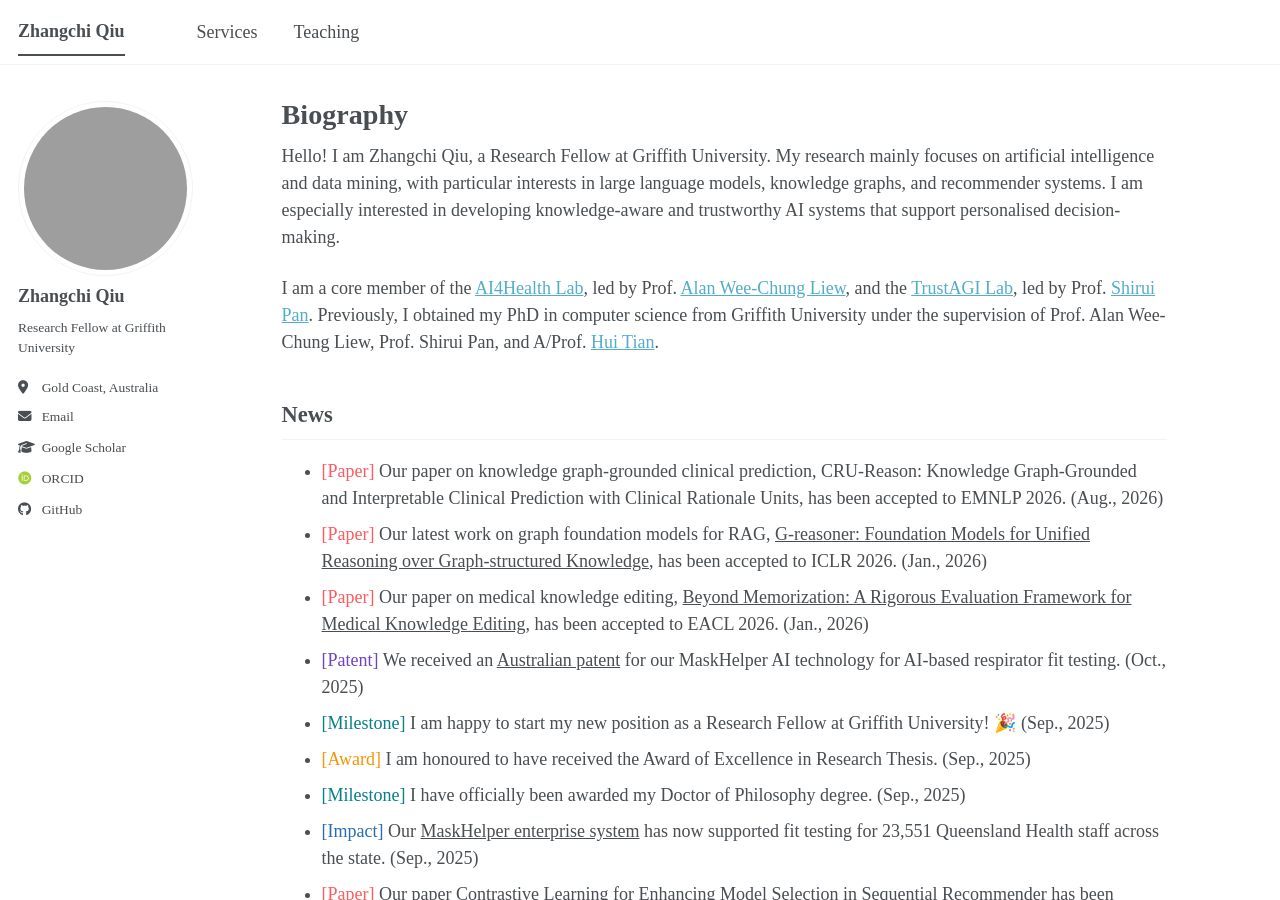
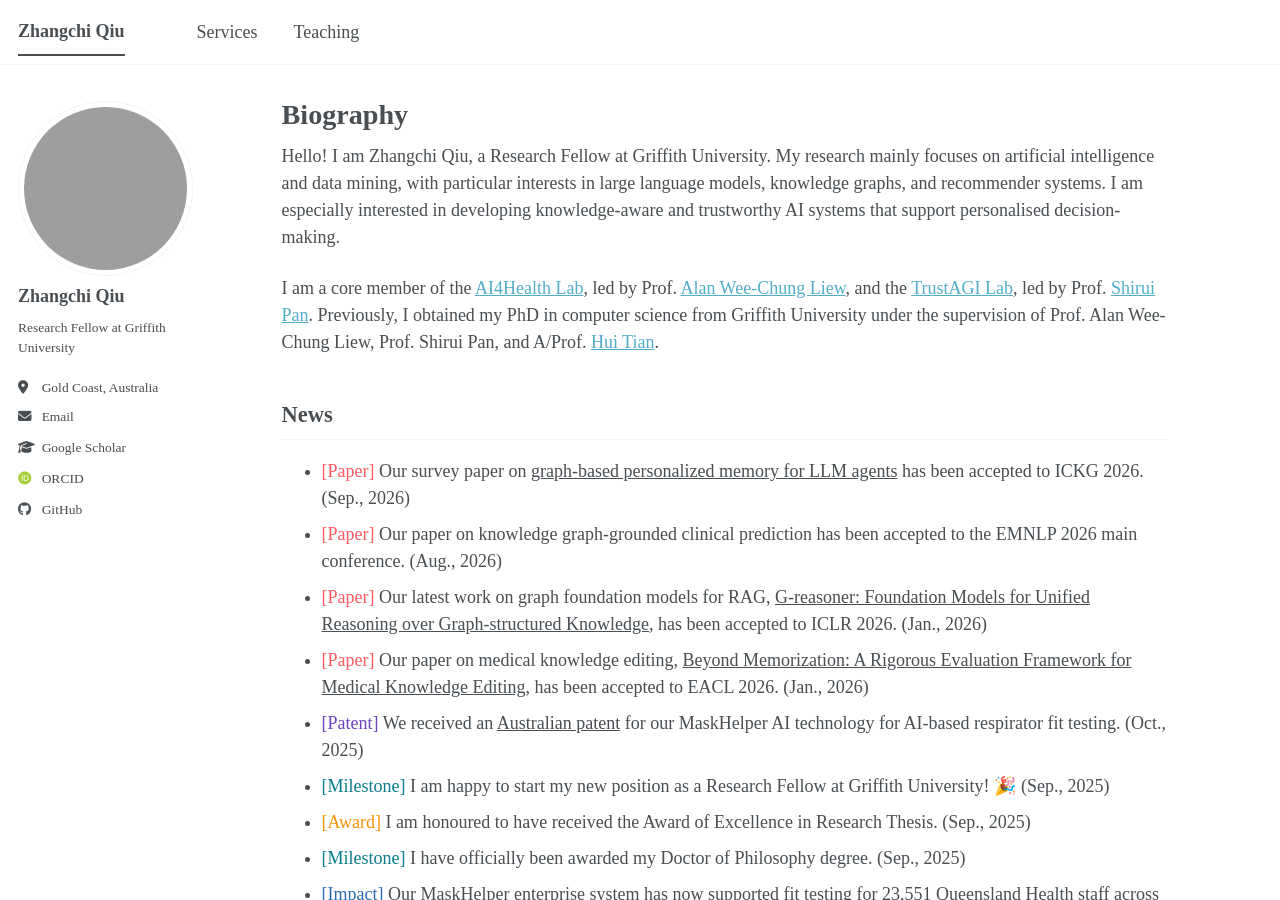
Before and after one commit to icedpanda/icedpanda.github.io, a Jekyll site: the page built from _pages/about.md, in a window 1280 px wide and 900 px high. Built offline with Jekyll 4.4.1, drawn with Linux system fonts in a browser that asks for light colours; some web fonts are replaced; a script bundle is joined from its source files by our own code; library files that are not in the unit come from our copies.

Commit message:
docs(about): add two paper news updates
Add a linked ICKG 2026 announcement for the graph-based memory survey.
Update the EMNLP 2026 line to clarify acceptance to the main conference
and improve wording consistency in the news list.

```diff
--- a/_pages/about.md
+++ b/_pages/about.md
@@ -14,7 +14,8 @@
 
 ## News
 
-- <span class="news-type" style="--news-label-color: #FF5A5F;">[Paper]</span> Our paper on knowledge graph-grounded clinical prediction, CRU-Reason: Knowledge Graph-Grounded and Interpretable Clinical Prediction with Clinical Rationale Units, has been accepted to EMNLP 2026. (Aug., 2026)
+- <span class="news-type" style="--news-label-color: #FF5A5F;">[Paper]</span> Our survey paper on <a class="news-link" href="https://arxiv.org/abs/2609.08599">graph-based personalized memory for LLM agents</a> has been accepted to ICKG 2026. (Sep., 2026)
+- <span class="news-type" style="--news-label-color: #FF5A5F;">[Paper]</span> Our paper on knowledge graph-grounded clinical prediction has been accepted to the EMNLP 2026 main conference. (Aug., 2026)
 - <span class="news-type" style="--news-label-color: #FF5A5F;">[Paper]</span> Our latest work on graph foundation models for RAG, <a class="news-link" href="https://arxiv.org/abs/2509.24276">G-reasoner: Foundation Models for Unified Reasoning over Graph-structured Knowledge</a>, has been accepted to ICLR 2026. (Jan., 2026)
 - <span class="news-type" style="--news-label-color: #FF5A5F;">[Paper]</span> Our paper on medical knowledge editing, <a class="news-link" href="https://arxiv.org/abs/2506.03490">Beyond Memorization: A Rigorous Evaluation Framework for Medical Knowledge Editing</a>, has been accepted to EACL 2026. (Jan., 2026)
 - <span class="news-type" style="--news-label-color: #6F42C1;">[Patent]</span> We received an <a class="news-link" href="https://patents.google.com/patent/AU2023407177B2/en">Australian patent</a> for our MaskHelper AI technology for AI-based respirator fit testing. (Oct., 2025)
```
